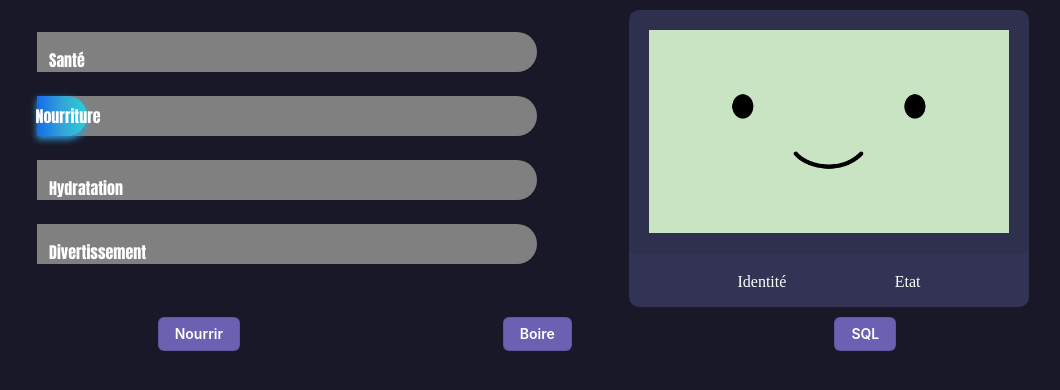
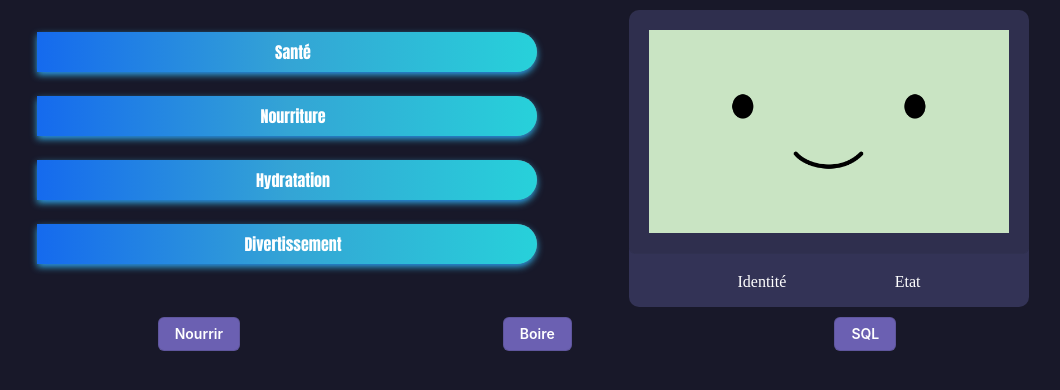
Before and after one commit to Paradise-Dami/Raspberry-pi-tamagotchi, a FastAPI app: page / in a window 1280 px wide. Shown: the part 84-474 px from the top of the page, without its empty margins (113-1173 px from the left). Run offline with FastAPI, Linux system fonts and the light colour scheme.

Commit message:
la créature prend vie !
commit:
update functions :
gestionDonnees() prend en compte si le Tamagotchi est mort et reset ses stats s'il est vivant
mourir() applique le statut "mort" si True
statutAffiche() agit désormais en fonction de la température
derniereConnexion() met à jour les stats en fonction des statuts qui affectent les stats

update web:
ajout d'une page de mort lorsque le tamagotchi est mort pour le reset avec un bouton
hosting, ajout d'une nouvelle task + setup du bouton reset
majStats() pour maj les stats contiunellement sur le site via les barres de stat

```diff
--- a/hosting.py
+++ b/hosting.py
@@ -14,8 +14,13 @@ app.mount("/static", StaticFiles(directory="static"), name="static")
 
 @app.get("/", response_class=HTMLResponse)
 async def root(request: Request):
+
     return templates.TemplateResponse("home.html", {"request": request})
 
+@app.get("/mort", response_class=HTMLResponse)
+async def mort(request: Request):
+    fx.mourir()
+    return templates.TemplateResponse("dead_page.html", {"request": request})
 
 @app.post("/nourrir")
 async def nourrir():
@@ -30,12 +35,30 @@ async def run_script(background_tasks: BackgroundTasks, request: Request):
     background_tasks.add_task(boire)
     return None
 
+@app.post("/reset")
+async def run_script(background_tasks: BackgroundTasks, request: Request):
+    background_tasks.add_task(reset)
+    return None
 
+@app.post("/maj")
+async def run_script(background_tasks: BackgroundTasks, request: Request):
+    fx.gestionDonnees()
+    return None
 
 @app.get("/get_stats_tamagotchi")
 async def get_stats_tamagotchi():
     data = fx.afficher_db("bdd.db","CREATURE")
     return JSONResponse(content=data)
+
+@app.get("/get_statut")
+async def get_statut():
+    data = fx.statutAffiche(fx.dicPaliers,fx.dicStatuts)
+    return JSONResponse(content=data)
+
+def reset():
+    print(fx.miseAjourDonnéeBDD("CREATURE", "etat", "reanime"))
+    fx.gestionDonnees()
+    print("resettttt")
 
 
 def boire():
@@ -46,6 +69,8 @@ if __name__ == "__main__":
     import uvicorn
     uvicorn.run(app)
 
+
+    #fx.statutAffiche()
 
 
 
--- a/main.py
+++ /dev/null
@@ -1,5 +0,0 @@
-
-
-running = True
-while running:
-    break
--- a/static/script.js
+++ b/static/script.js
@@ -16,30 +16,38 @@ async function nourrir() {
 }
 
 
-
-
-const progress = document.querySelector(".progress-done");
-const input = document.querySelector('.input');
-const maxInput = document.querySelector(".maxInput");
-let finalValue = 0;
-let max = 0;
-const idStats = ["sante", "nourriture", "hydratation", "divertissement"];
-
-/* ajuste le pourcentage de barre à mettre*/
-function changerWidth() {
-    progress.style.width = `${(finalValue / max)*100}%`;
+async function reset() {
+    try {
+    await fetch('/reset', {method: 'POST'});
+    window.location.replace("/");
+    console.log("prout")
+    } catch (error) {
+        console.error('Error fetching data:', error);
+}
 }
 
 
-// pas fini
-function majStats() {
+const idStats = {"sante":"progress-done1", "nourri":"progress-done2", "desaltere":"progress-done3", "ennui":"progress-done4"};
+const input = document.querySelector('.input');
+const maxInput = document.querySelector(".maxInput");
+
+
+/* ajuste le pourcentage de barre à mettre*/
+function changerWidth(progress,finalValue) {
+    console.log(progress,finalValue)
+    progress.style.width = `${(finalValue)}%`;
+}
+
+
+async function majStats() {
     // on met à jour les stats continuellement
-    let len = idStats.length;
-    for (let i = 0; i < len; i++) {
-        idStats[i]
+    data = await fetchDataStatsTamagotchi()
+    Object.keys(idStats).forEach(function(key) {
+        var progress = document.getElementById(idStats[key]);
+        let finalValue = data[key];
+        changerWidth(progress,finalValue);
     }
-
-}
+)}
 
 async function fetchDataStatsTamagotchi() {
     //appel des données du tamagotchi
@@ -69,8 +77,8 @@ async function fetchDataStatsTamagotchi() {
 async function gameOver() {
     data = await fetchDataStatsTamagotchi()
     try{
-        vie = data["sante"]
-        if (vie <= 0) {
+        sante = data["sante"]
+        if (sante == 0) {
             window.location.replace("/mort");
         }
         else {
@@ -82,4 +90,59 @@ async function gameOver() {
 }
 
 
+async function maj() {
+    data = await fetchDataStatsTamagotchi()
+    statut = await fetchStatut()
+    try {
+    await fetch('/maj', {method: 'POST'});
+        // on met à jour les stats continuellement
+    let etat = "";
+    let len = statut.length;
+    for (let i = 0; i < len; i++) {
+        if (len == 1) {
+            etat = statut[i]
+        }
+        else {
+            etat = etat + " | "+statut[i]
+        }
+
+    }
+    etat = etat +" | "
+    document.getElementById("statut").textContent= etat;
+    document.getElementById("nom").textContent=data["nom"];
+    console.log("maj")
+    } catch (error) {
+        console.error('Error fetching data:', error);
+}
+}
+
+
+async function fetchStatut() {
+    //appel des données du tamagotchi
+    try {
+        const response = await fetch('get_statut', {
+            method: 'GET',
+            headers: { 'Content-Type': 'application/json' }
+        });
+
+        if (!response.ok) {
+            throw new Error(`HTTP error! Status: ${response.status}`);
+        }
+
+        // Convertir la réponse JSON en objet JavaScript
+        const data = await response.json();
+
+        // Exemple d'utilisation des données
+        console.log(data)
+        return data
+
+    } catch (error) {
+        console.error("Erreur lors de la récupération des données:", error.message);
+    }
+
+}
+
+
+setInterval(majStats,10000)
 setInterval(gameOver,5000)
+setInterval(maj,5000)
--- a/static/style.css
+++ b/static/style.css
@@ -147,7 +147,51 @@ boite_g {
   border-radius: 0px 20px 20px 0px;
   color: #fff;
   height: 100%;
-  width: 10%;
+  transition: 1s ease 0.3s;
+}
+
+#progress-done2 {
+  display: flex;
+  align-items: center;
+  justify-content: center;
+  background-image: repeating-linear-gradient(to left,
+  #27d1da,
+  #34a4d5,
+  #156aee);
+  box-shadow: 0 5px 5px -6px #156aee, 0 3px 7px #34a4d5;
+  border-radius: 0px 20px 20px 0px;
+  color: #fff;
+  height: 100%;
+  transition: 1s ease 0.3s;
+}
+
+#progress-done3 {
+  display: flex;
+  align-items: center;
+  justify-content: center;
+  background-image: repeating-linear-gradient(to left,
+  #27d1da,
+  #34a4d5,
+  #156aee);
+  box-shadow: 0 5px 5px -6px #156aee, 0 3px 7px #34a4d5;
+  border-radius: 0px 20px 20px 0px;
+  color: #fff;
+  height: 100%;
+  transition: 1s ease 0.3s;
+}
+
+#progress-done4 {
+  display: flex;
+  align-items: center;
+  justify-content: center;
+  background-image: repeating-linear-gradient(to left,
+  #27d1da,
+  #34a4d5,
+  #156aee);
+  box-shadow: 0 5px 5px -6px #156aee, 0 3px 7px #34a4d5;
+  border-radius: 0px 20px 20px 0px;
+  color: #fff;
+  height: 100%;
   transition: 1s ease 0.3s;
 }
 
@@ -160,3 +204,8 @@ boite_g {
   margin-left: 12px;
   font-family: Impact, Haettenschweiler, 'Arial Narrow Bold', sans-serif ;
 }
+
+boite_b {
+  text-align: center;
+  border-radius: 10px;
+}
--- a/templates/home.html
+++ b/templates/home.html
@@ -22,7 +22,7 @@
 
                 <div class="stat">
                     <div class="progress">
-                        <div class="progress-done" id="sante"><p class="texteStat">Santé</p></div>
+                        <div id="progress-done1"><p class="texteStat">Santé</p></div>
 
                     </div>
                 </div>
@@ -30,7 +30,7 @@
 
                 <div class="stat">
                     <div class="progress">
-                        <div id="progress-done1" id="nourriture"><p class="texteStat">Nourriture</p></div>
+                        <div id="progress-done2" ><p class="texteStat">Nourriture</p></div>
 
                     </div>
                 </div>
@@ -38,14 +38,14 @@
 
                 <div class="stat">
                     <div class="progress">
-                        <div class="progress-done" id="hydratation"><p class="texteStat">Hydratation</p></div>
+                        <div id="progress-done3"><p class="texteStat">Hydratation</p></div>
                     </div>
                 </div>
 
 
                 <div class="stat">
                     <div class="progress">
-                        <div class="progress-done" id="divertissement"><p class="texteStat">Divertissement</p></div>
+                        <div id="progress-done4" ><p class="texteStat">Divertissement</p></div>
                     </div>
                 </div>
 
@@ -54,8 +54,8 @@
             <boite_d>
                     <img src="{{ url_for('static', path='Assets/image.png') }}" src="" alt="bmo_calme.png" id="face" class="avatar">
                 <div class="info_tama">
-                    <p>Identité</p>
-                    <p>Etat</p>
+                    <p id="nom">Identité</p>
+                    <p id="statut">Etat</p>
                 </div>
 
         </application>
```
Also changed, not shown: Fonction_Modules.py (+5 -4 lines), fonctions_statistiques.py (+71 -70 lines), templates/dead_page.html (+12 -6 lines), bdd.db, 1 other file.
